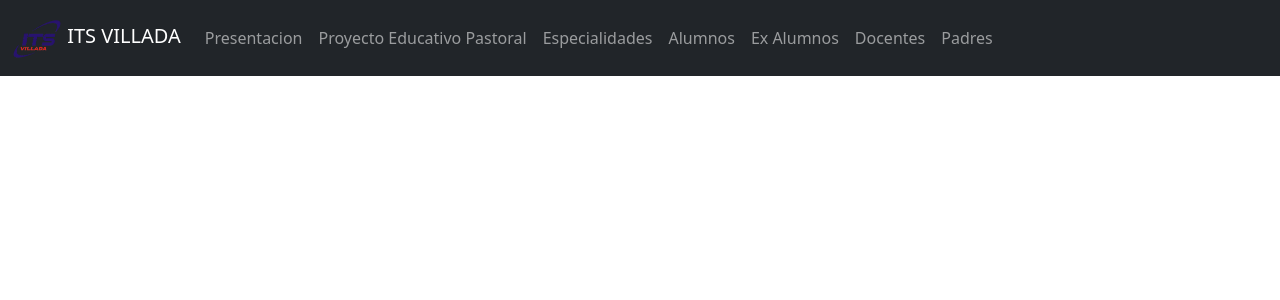
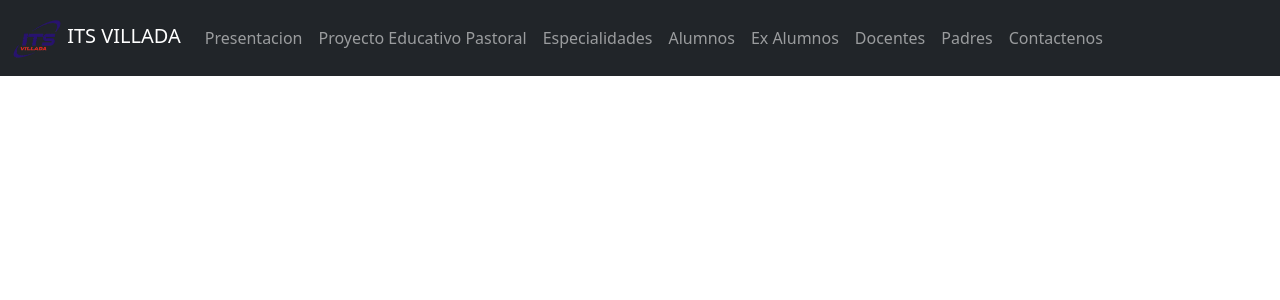
Before and after one commit to MateMar04/VilladaWebsite, a Django app: page / in a window 1280 px wide. Shown: the top 300 px of the page. Run offline with Django 4.2, Linux system fonts and the light colour scheme.

Commit message:
contactenos dropdown

```diff
--- a/conf/templates/navbar.html
+++ b/conf/templates/navbar.html
@@ -103,6 +103,16 @@
                         <li><a class="dropdown-item" href="#">Actividades para Padres</a></li>
                     </ul>
                 </li>
+                <li class="nav-item dropdown">
+                    <a aria-expanded="false" class="nav-link" data-bs-toggle="dropdown" href="#"
+                       id="navbarDropdownContactenos" role="button">
+                        Contactenos
+                    </a>
+                    <ul aria-labelledby="navbarDropdownMenuLink" class="dropdown-menu">
+                        <li><a class="dropdown-item" href="#">Contacto</a></li>
+                        <li><a class="dropdown-item" href="#">¿Como llegar?</a></li>
+                    </ul>
+                </li>
             </ul>
         </div>
     </div>
```
